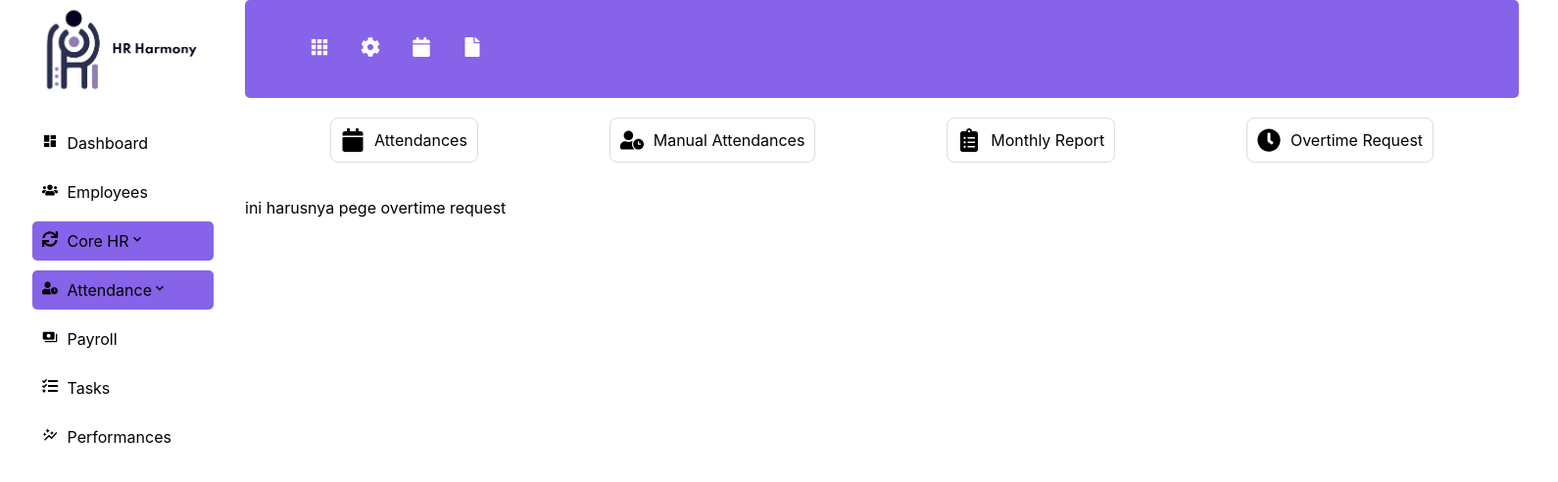
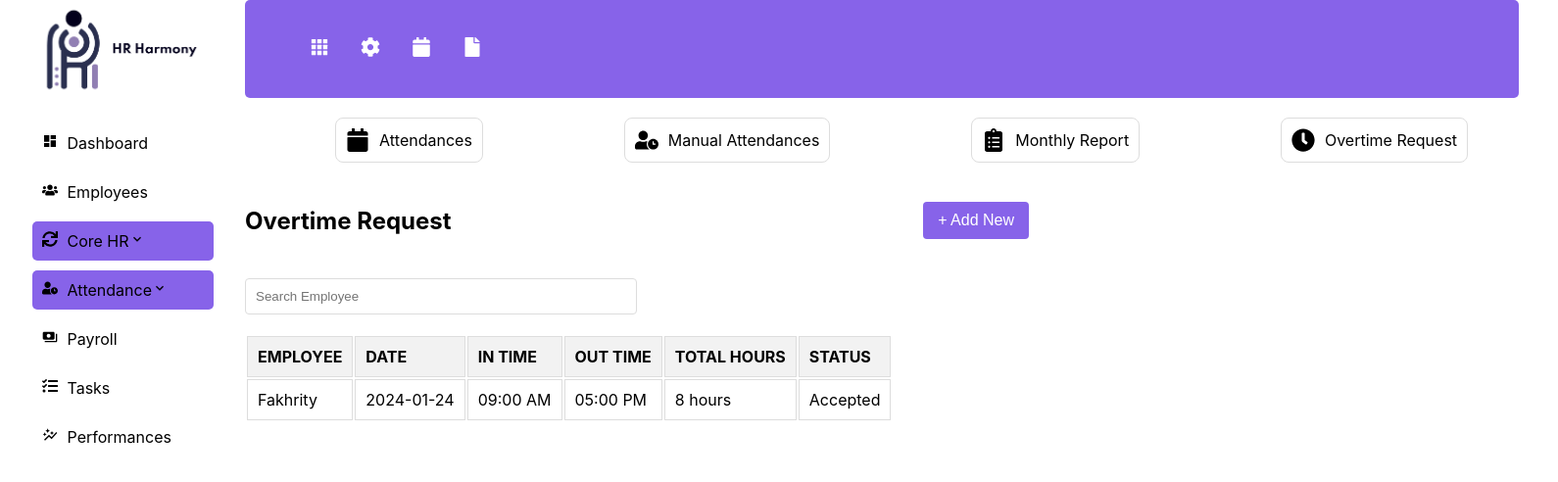
Before and after one commit to HR-Harmony/Frontend-HR-Harmony-Employee-Version, a React (Create React App) app: page /attendances/overtime-request in a window 1280 px wide. Shown: the top 492 px of the page at 98% size, 1590 px wide, since content can reach past the window. Built offline with nearby package versions, Linux system fonts and the light colour scheme.

Commit message:
Monthly Report & Overtime Request Slicing

```diff
--- a/src/Components/Attendances/AttendanceList.css
+++ b/src/Components/Attendances/AttendanceList.css
@@ -6,6 +6,7 @@
     background-color: #ffffff;
     cursor: pointer;
     flex-direction: row;
+    width: 100%;
 }
 
 .feature {
--- /dev/null
+++ b/src/Components/Attendances/MonthlyReport.css
@@ -0,0 +1,32 @@
+.monthly-report-heading {
+    text-align: left;
+    margin-bottom: 20px;
+  }
+
+  .input-box {
+    display: flex;
+    align-items: center;
+    justify-content: space-between;
+    max-width: 600px;
+  }
+
+  .input-box label {
+    flex:0;
+  }
+
+  .input-box select,
+  .input-box input {
+    flex: 2;
+    padding: 8px;
+    margin-left: 10px;
+    margin-right: 10px;
+  }
+
+  .input-box button {
+    flex: 1;
+    padding: 8px;
+    background-color: #8763E9;
+    color: #fff;
+    border-radius: 5px;
+    cursor: pointer;
+  }
--- a/src/Components/Attendances/MonthlyReport.jsx
+++ b/src/Components/Attendances/MonthlyReport.jsx
@@ -1,10 +1,20 @@
 import React from 'react';
-import Header from '../Header/Header';
+import './MonthlyReport.css';
 
 const MonthlyReport = () => {
   return (
     <div>
-      <p>ini harusnya page MonthlyReport</p>
+      <div className="monthly-report-heading">
+        <h2>Monthly Reports</h2>
+      </div>
+      <div className='input-box'>
+        <label htmlFor="employee">Employee</label>
+        <select id="employee" name="employee">
+        </select>
+        <label htmlFor="month">Month</label>
+        <input type="month" id="month" name="month" />
+        <button>Show</button>
+      </div>
     </div>
     );
 };
--- /dev/null
+++ b/src/Components/Attendances/OvertimeRequest.css
@@ -0,0 +1,50 @@
+.overtime-request {
+    max-width: 100vh;
+  }
+
+  .overtime-request-header {
+    display: flex;
+    justify-content: space-between;
+    align-items: center;
+    margin-bottom: 20px;
+  }
+
+  .overtime-request-header h2 {
+    margin: 0;
+  }
+
+  .add-new-button {
+    background-color: #8763E9;
+    color: #fff;
+    border: none;
+    padding: 10px 15px;
+    cursor: pointer;
+  }
+
+  .overtime-request-table {
+    width: 100%;
+    border-collapse: collapse;
+    margin-top: 10px;
+  }
+
+  .overtime-request-table th, .overtime-request-table td {
+    border: 1px solid #ddd;
+    padding: 10px;
+    text-align: left;
+  }
+
+  .overtime-request-table th {
+    background-color: #f2f2f2;
+  }
+
+  .search-bar {
+    margin-bottom: 20px;
+  }
+
+  .search-bar input {
+    width: 50%;
+    padding: 10px;
+    border: 1px solid #ddd;
+    border-radius: 4px;
+    box-sizing: border-box;
+  }
--- a/src/Components/Attendances/OvertimeRequest.jsx
+++ b/src/Components/Attendances/OvertimeRequest.jsx
@@ -1,10 +1,49 @@
 import React from 'react';
-import Header from '../Header/Header';
+import './OvertimeRequest.css';
 
 const OvertimeRequest = () => {
+    const tableData = [
+      { name: 'Fakhrity', date: '2024-01-24', clockIn: '09:00 AM', clockOut: '05:00 PM', totalHours: '8 hours', status:'Accepted' },
+    ];
   return (
     <div>
-      <p>ini harusnya pege overtime request</p>
+      <div className="overtime-request">
+        <div className="overtime-request-header">
+          <h2>Overtime Request</h2>
+          <button className="add-new-button">+ Add New</button>
+        </div>
+
+        <div className='search-bar'>
+          <input type="text" placeholder="Search Employee" />
+        </div>
+
+        <div className="overtime-request-table">
+        <table>
+          <thead>
+            <tr>
+              <th>EMPLOYEE</th>
+              <th>DATE</th>
+              <th>IN TIME</th>
+              <th>OUT TIME</th>
+              <th>TOTAL HOURS</th>
+              <th>STATUS</th>
+            </tr>
+          </thead>
+          <tbody>
+            {tableData.map((data, index) => (
+              <tr key={index}>
+                <td>{data.name}</td>
+                <td>{data.date}</td>
+                <td>{data.clockIn}</td>
+                <td>{data.clockOut}</td>
+                <td>{data.totalHours}</td>
+                <td>{data.status}</td>
+              </tr>
+            ))}
+          </tbody>
+        </table>
+      </div>
+      </div>
     </div>
     );
 };
```
